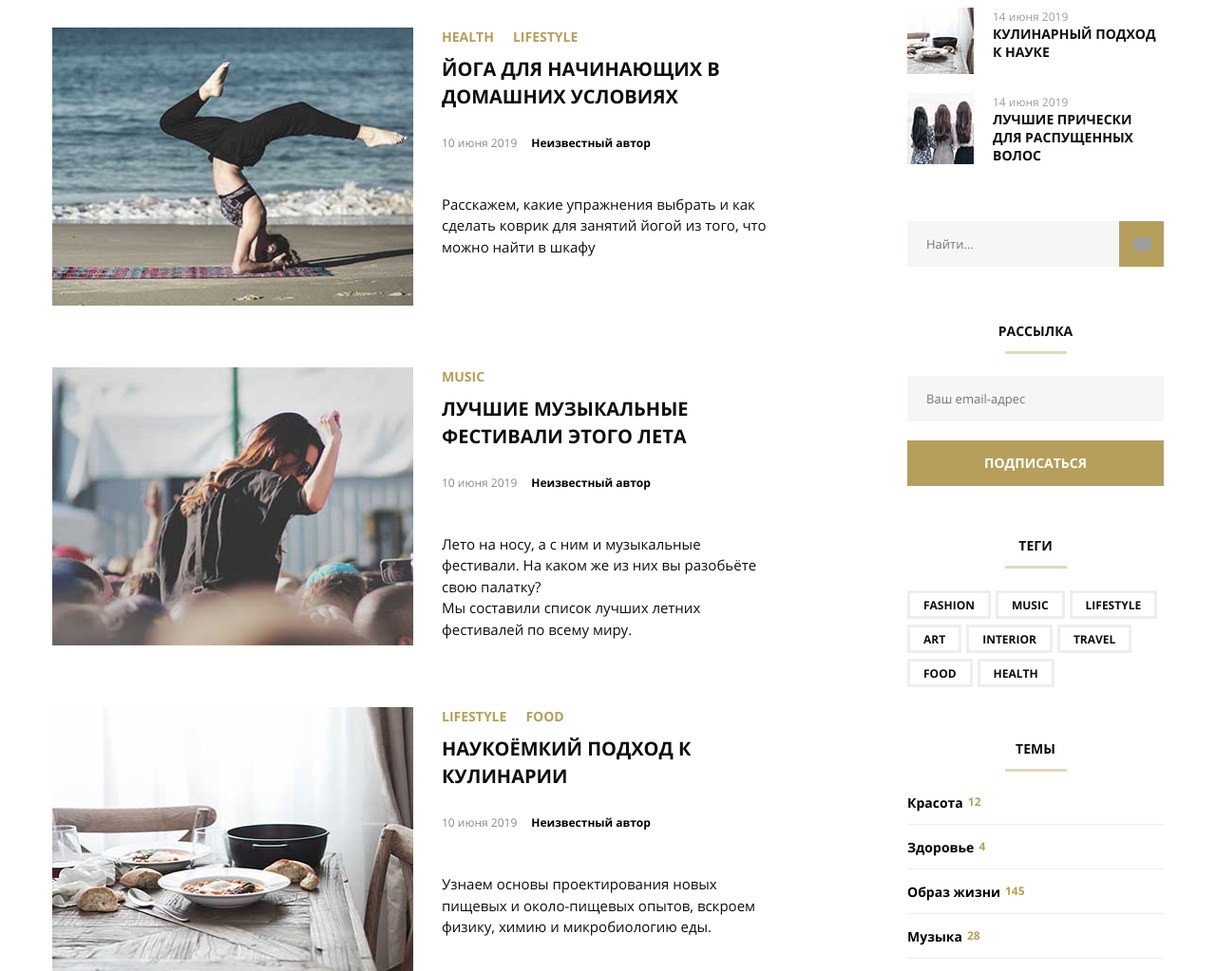
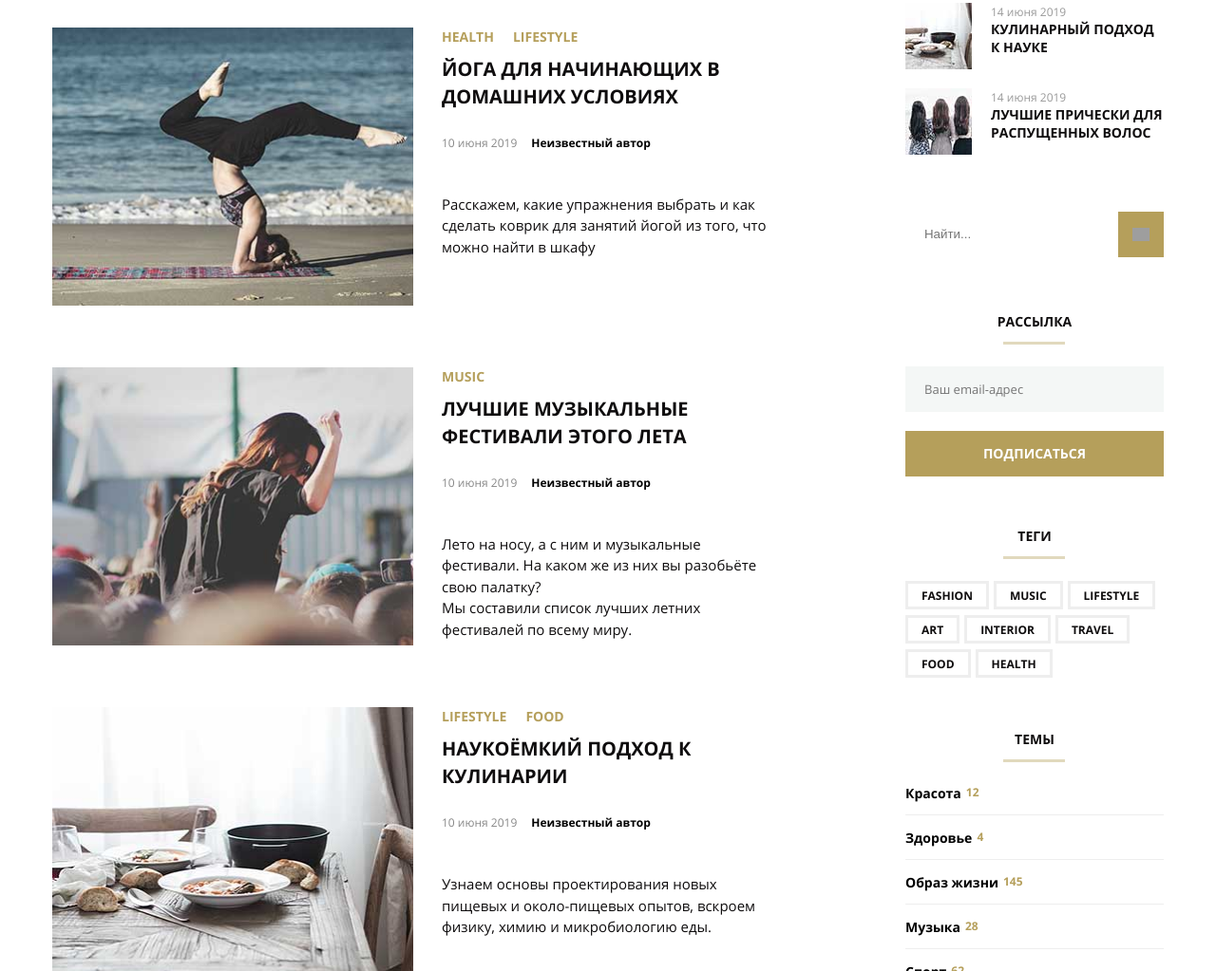
Before and after one commit to Hannellee/mq-diplom, a plain HTML site: page index.html in a window 1280 px wide. Shown: the part 1287-2310 px from the top of the page at 95% size. Drawn offline with Linux system fonts and the light colour scheme; grey boxes are pictures that could not be loaded; files whose address does not match are found by name.

Commit message:
Add files via upload

```diff
--- a/css/style.css
+++ b/css/style.css
@@ -41,15 +41,15 @@ a {
         width: 92%;
         margin-top: 25px;
     }
-    .popup-text {
-        /* padding: 30px 23px 30px 23px; */
-    }
+    /* .popup-text {
+        padding: 30px 23px 30px 23px;
+    }*/
 }
 
 @media (min-width: 641px) {
-    .popup-text {
-        /* padding: 55px 35px 53px 35px; */
-    }
+    /* .popup-text {
+        padding: 55px 35px 53px 35px;
+    } */
 }
 
 @media (min-width: 641px) and (max-width: 1199px) {
@@ -811,7 +811,17 @@ h1 {
         width: 53.57%;
         margin-left: 3.9%;
     }
-
+    .search-field {
+        /* border: none; */
+        padding: 20px;
+        height: 48px;
+        width: 223px;
+    }
+    .search-button {
+        /* border: none; */
+        width: 48px;
+        height: 48px;
+    }
 }
 
 .content {
@@ -920,9 +930,9 @@ p {
 /*ASIDE*/
 
 
-.side-bar {
+/* .side-bar {
     width: 270px;
-}
+} */
 
 .aside-title {
     margin-bottom: 23px;
@@ -989,25 +999,32 @@ p {
 
 .search-form {
     display: flex;
+    justify-content: space-between;
     margin-top: 60px;
     margin-bottom: 58px;
     width: 100%;
     height: 48px;
+    /* flex-grow: 1; */
+
+}
+
+.search-form-group {
+    flex-grow: 1;
 }
 
 .search-field {
     border: none;
-    padding: 20px;
+    /* padding: 20px;*/
     height: 48px;
-    width: 223px;
-
+    width: 100%;
+/*
     background-color: #f4f7f6;
 
     font-family: OpenSans, Arial, sans-serif;
     font-weight: normal;
     font-size: 13px;
     font-style: normal;
-    color: #9b9c9c;
+    color: #9b9c9c;     */
 }
 
 .search-button {
```
